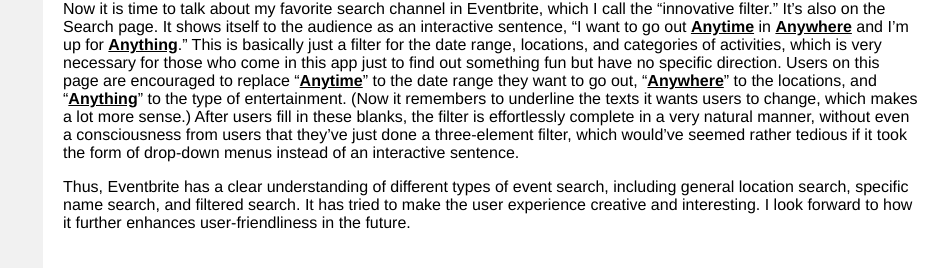
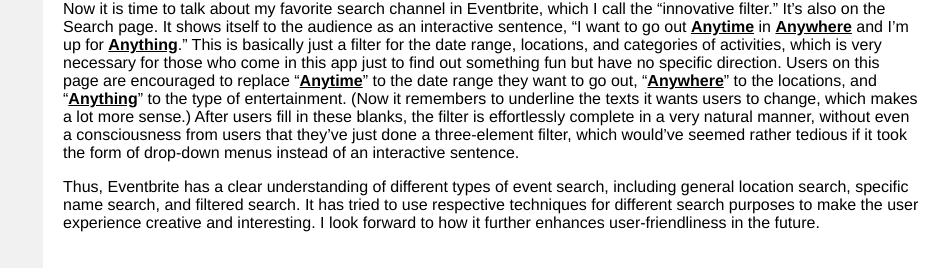
Before and after one commit to KKennn/My-Views, a plain HTML site: page index.html in a window 1280 px wide. Shown: the part 3349-3617 px from the top of the page, without its empty margins (341-1280 px from the left). Drawn offline with Linux system fonts and the light colour scheme.

Commit message:
Update index.html

```diff
--- a/index.html
+++ b/index.html
@@ -134,7 +134,7 @@ body {
     <p>The other two types of research are both on the Search page. Though on a single page, these two search functions have significantly different natures. The second type is a basic search by name. Even though Eventbrite does a great job at diverging different search purposes to different search channels, this one is my least favorite one, not because it is the most common search method that almost every app has, but due to its unclear indication of functionality. The search appears to the users as a line of text, “<b>Search for…</b>” Without a search box or a search line, it hardly makes the user immediately realize this can be a search place that they can tap on and type in keywords. Maybe just making “<b><u>Search for…</u></b>” underlined could help a lot since most mobile phone users presumably know a line is where they can type in words. </p>
     <img src="https://kenrepository.yolasite.com/resources/5.png" alt="third search" width=100%>
     <p>Now it is time to talk about my favorite search channel in Eventbrite, which I call the “innovative filter.” It’s also on the Search page. It shows itself to the audience as an interactive sentence, “I want to go out <b><u>Anytime</u></b> in <b><u>Anywhere</u></b> and I’m up for <b><u>Anything</u></b>.” This is basically just a filter for the date range, locations, and categories of activities, which is very necessary for those who come in this app just to find out something fun but have no specific direction. Users on this page are encouraged to replace “<b><u>Anytime</u></b>” to the date range they want to go out, “<b><u>Anywhere</u></b>” to the locations, and “<b><u>Anything</u></b>” to the type of entertainment. (Now it remembers to underline the texts it wants users to change, which makes a lot more sense.) After users fill in these blanks, the filter is effortlessly complete in a very natural manner, without even a consciousness from users that they’ve just done a three-element filter, which would’ve seemed rather tedious if it took the form of drop-down menus instead of an interactive sentence. </p>
-    <p>Thus, Eventbrite has a clear understanding of different types of event search, including general location search, specific name search, and filtered search. It has tried to make the user experience creative and interesting. I look forward to how it further enhances user-friendliness in the future. </p>
+    <p>Thus, Eventbrite has a clear understanding of different types of event search, including general location search, specific name search, and filtered search. It has tried to use respective techniques for different search purposes to make the user experience creative and interesting. I look forward to how it further enhances user-friendliness in the future.</p>
   </div>
 </div>
 
```
